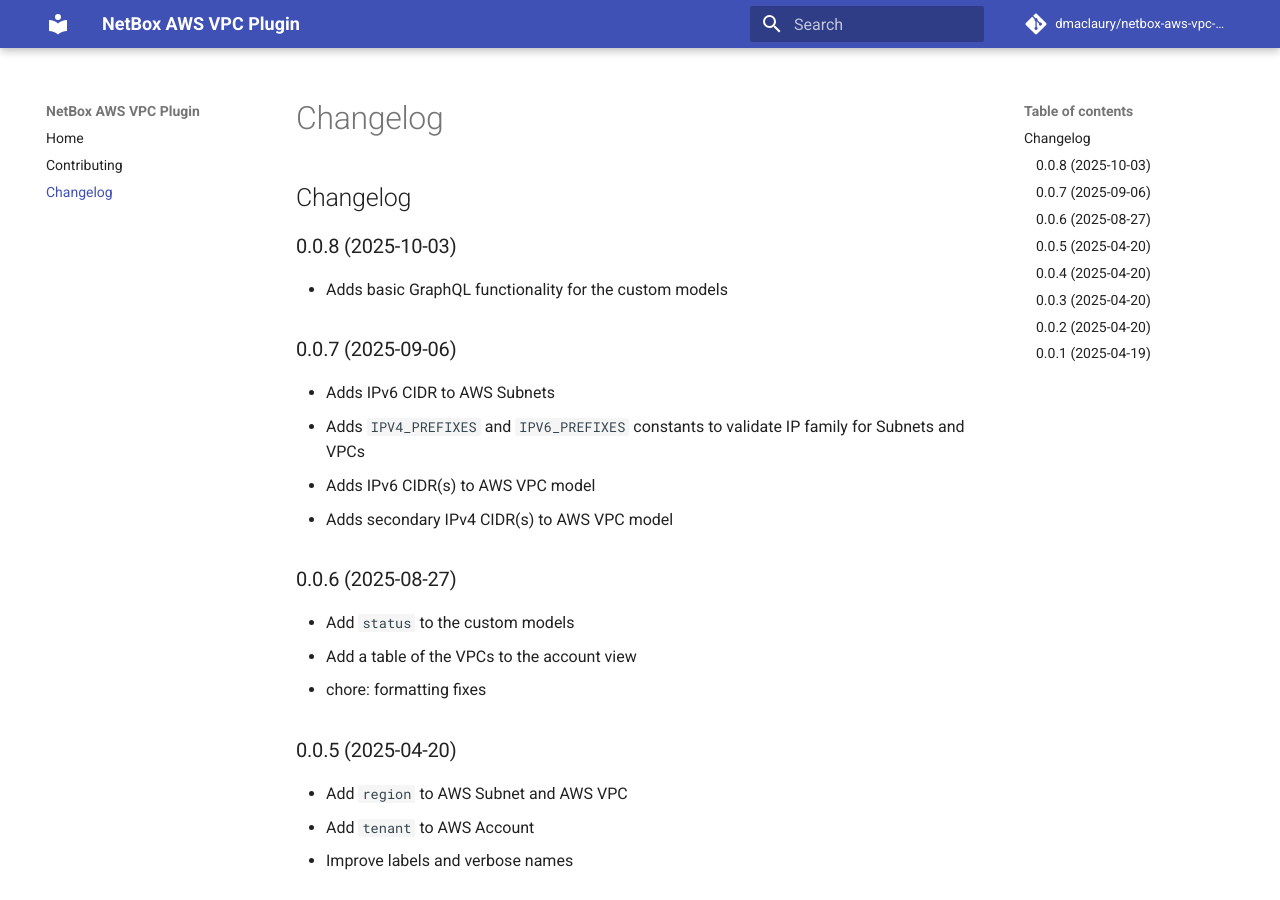
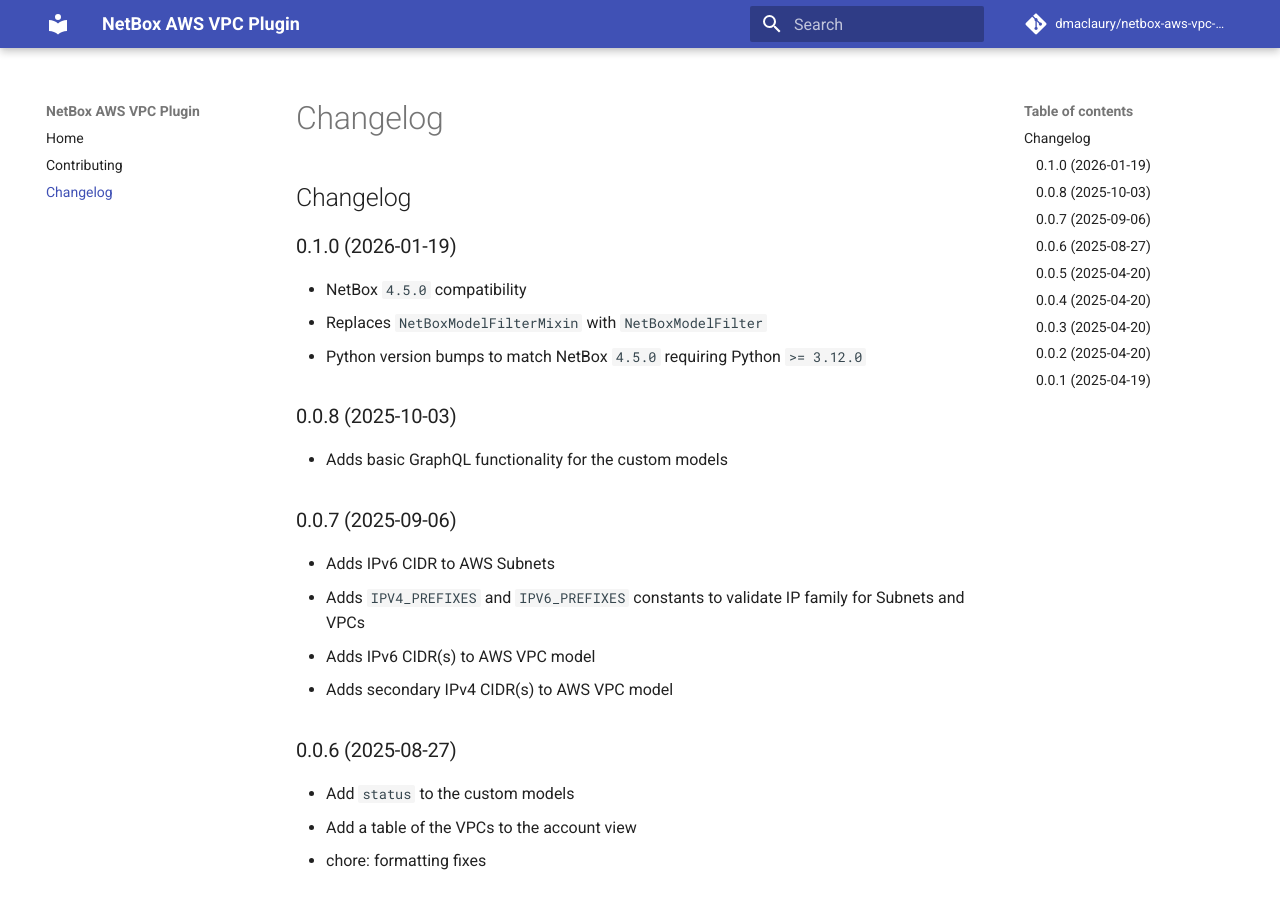
Before and after one commit to dmaclaury/netbox-aws-vpc-plugin, an MkDocs documentation site: the page built from docs/changelog.md, in a window 1280 px wide and 900 px high. Built offline with MkDocs 1.6.1 and Material for MkDocs 9.7.7, drawn with Linux system fonts in a browser that asks for light colours; comment, search, counter and statistics services are not loaded.

Commit message:
feat: NetBox `4.5.0` compatibility (#59)
* fix: match black version in pre-commit

* chore: NetBox `4.5.0` doc and dependency updates

* chore: install make in devcontainer

* chore: add `API_TOKEN_PEPPERS` to devcontainer and test config

* fix: Replace `NetBoxModelFilterMixin` with `NetBoxModelFilter`

* fix: swap `API_TOKEN_PEPPERS` for `API_TOKEN_PEPPER_1` in devcontainer

* fix: update `license` in pyproject file

---------

Co-authored-by: Daniel MacLaury <daniel@danielm.dev>

```diff
--- a/.pre-commit-config.yaml
+++ b/.pre-commit-config.yaml
@@ -4,7 +4,7 @@ ci:
 
 repos:
   - repo: https://github.com/psf/black
-    rev: 25.1.0
+    rev: 25.12.0
     hooks:
       - id: black
         args: [--line-length=120]
--- a/CHANGELOG.md
+++ b/CHANGELOG.md
@@ -1,4 +1,10 @@
 # Changelog
+
+## 0.1.0 (2026-01-19)
+
+* NetBox `4.5.0` compatibility
+* Replaces `NetBoxModelFilterMixin` with `NetBoxModelFilter`
+* Python version bumps to match NetBox `4.5.0` requiring Python `>= 3.12.0`
 
 ## 0.0.8 (2025-10-03)
 
--- a/netbox_aws_vpc_plugin/__init__.py
+++ b/netbox_aws_vpc_plugin/__init__.py
@@ -2,7 +2,7 @@
 
 __author__ = """Daniel MacLaury"""
 __email__ = "daniel@danielmaclaury.com"
-__version__ = "0.0.8"
+__version__ = "0.1.0"
 
 
 import importlib.metadata
@@ -16,7 +16,7 @@ class AWSVPCConfig(PluginConfig):
     description = "NetBox plugin for modeling AWS VPCs in NetBox"
     version = importlib.metadata.version("netbox-aws-vpc-plugin")
     base_url = "aws-vpc"
-    min_version = "4.0.0"
+    min_version = "4.5.0"
     author = __author__
     author_email = __email__
 
```
Also changed, not shown: .devcontainer/README.md (+38 -10 lines), README.md (+5 -4 lines), pyproject.toml (+7 -6 lines), 10 other files.
